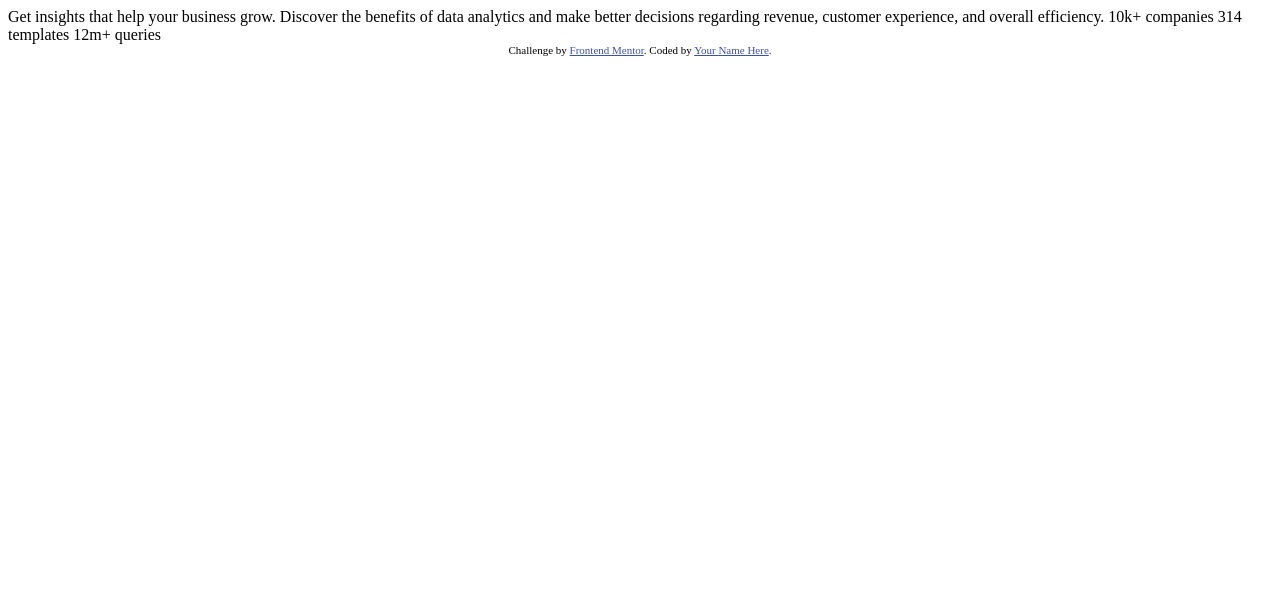
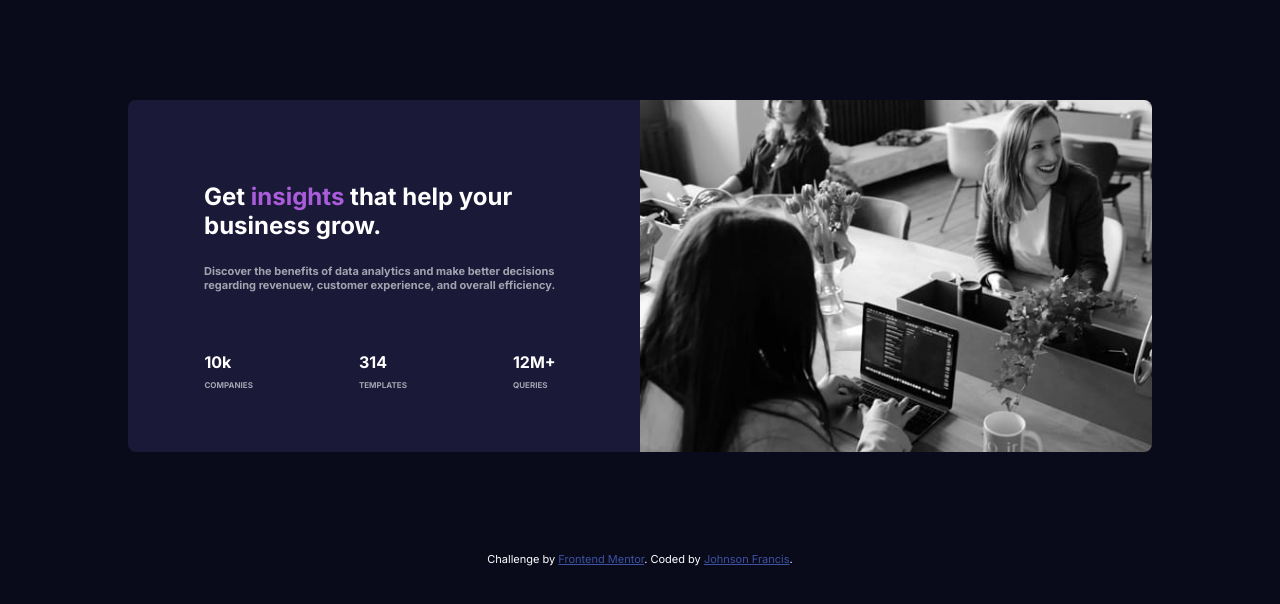
Before and after one commit to Bameejay/STATS-PREVIEW-CARD-COMPONENT-MAIN, a plain HTML site: page index.html in a window 1280 px wide. Drawn offline with Linux system fonts and the light colour scheme.

Commit message:
stats preview card

```diff
--- a/index.html
+++ b/index.html
@@ -4,35 +4,48 @@
 <head>
     <meta charset="UTF-8">
     <meta name="viewport" content="width=device-width, initial-scale=1.0">
-    <!-- displays site properly based on user's device -->
-
     <link rel="icon" type="image/png" sizes="32x32" href="./images/favicon-32x32.png">
-
     <title>Frontend Mentor | Stats preview card component</title>
-
-    <!-- Feel free to remove these styles or customise in your own stylesheet 👍 -->
-    <style>
-        .attribution {
-            font-size: 11px;
-            text-align: center;
-        }
-
-        .attribution a {
-            color: hsl(228, 45%, 44%);
-        }
-
-        .container {
-            background-color: blue;
-        }
-    </style>
+    <link rel="stylesheet" href="style.css">
+    <link rel="preconnect" href="https://fonts.googleapis.com">
+    <link rel="preconnect" href="https://fonts.gstatic.com" crossorigin>
+    <link href="https://fonts.googleapis.com/css2?family=Inter:wght@400;700&display=swap" rel="stylesheet">
 </head>
 
 <body>
+    <div class="main-body">
+        <div class="container">
+            <div class="sub-container">
+                <div class="heading">
+                    <h2>Get <span>insights</span> that help your business grow.</h2>
+                </div>
+                <div class="first-paragraph">
+                    Discover the benefits of data analytics and make better decisions regarding revenuew, customer experience, and overall efficiency.
+                </div>
+                <div class="last-section">
+                    <div class="first-column">
+                        <p>10k<br><span>COMPANIES</span></p>
+                    </div>
 
-    Get insights that help your business grow. Discover the benefits of data analytics and make better decisions regarding revenue, customer experience, and overall efficiency. 10k+ companies 314 templates 12m+ queries
+                    <div class="second-column">
+                        <p>314<br><span>TEMPLATES</span></p>
+                    </div>
+
+                    <div class="third-column">
+                        <p>12M+<br><span>QUERIES</span></p>
+                    </div>
+                </div>
+
+            </div>
+
+            <!-- <div class="image-section">
+                <img src="images/image-header-desktop.jpg" alt="group discussion">
+            </div> -->
+        </div>
+    </div>
 
     <div class="attribution">
-        Challenge by <a href="https://www.frontendmentor.io?ref=challenge" target="_blank">Frontend Mentor</a>. Coded by <a href="#">Your Name Here</a>.
+        Challenge by <a href="https://www.frontendmentor.io?ref=challenge" target="_blank">Frontend Mentor</a>. Coded by <a href="#">Johnson Francis</a>.
     </div>
 </body>
 
--- /dev/null
+++ b/style.css
@@ -0,0 +1,81 @@
+* {
+    box-sizing: border-box;
+    margin: 0;
+    padding: 0;
+}
+
+body {
+    background-color: hsl(233, 47%, 7%);
+    font-family: 'Inter', sans-serif;
+}
+
+.container {
+    background-color: hsl(244, 38%, 16%);
+    display: flex;
+    justify-content: space-between;
+    width: 80%;
+    max-height: 100vh;
+    margin: 100px auto;
+    border-radius: 8px;
+    background-image: url(/images/image-header-desktop.jpg);
+    background-size: 50%;
+    background-repeat: no-repeat;
+    background-position: right;
+    /* background-image: linear-gradient(200, 90%, 61%, 0.4); */
+    /* filter: opacity(0.4); */
+}
+
+h2 {
+    color: hsl(0, 0%, 100%);
+}
+
+h2 span {
+    color: hsl(277, 64%, 61%);
+}
+
+.heading {
+    width: 50%;
+    margin: 12px auto;
+}
+
+.sub-container {
+    margin-top: 70px;
+    margin-left: -100px;
+}
+
+.first-paragraph {
+    color: hsla(0, 0%, 100%, 0.6);
+    font-size: 11px;
+    font-weight: 700;
+    width: 50%;
+    margin: 24px auto;
+    text-align: left;
+}
+
+.last-section {
+    display: flex;
+    justify-content: space-evenly;
+    margin: 60px auto;
+    width: 80%;
+}
+
+.last-section p {
+    color: hsl(0, 0%, 100%);
+    font-weight: 700;
+}
+
+.last-section span {
+    color: hsla(0, 0%, 100%, 0.6);
+    font-size: 8px;
+    font-weight: 700;
+}
+
+.attribution {
+    font-size: 11px;
+    text-align: center;
+    color: hsl(0, 0%, 100%);
+}
+
+.attribution a {
+    color: hsl(228, 45%, 44%);
+}
```
